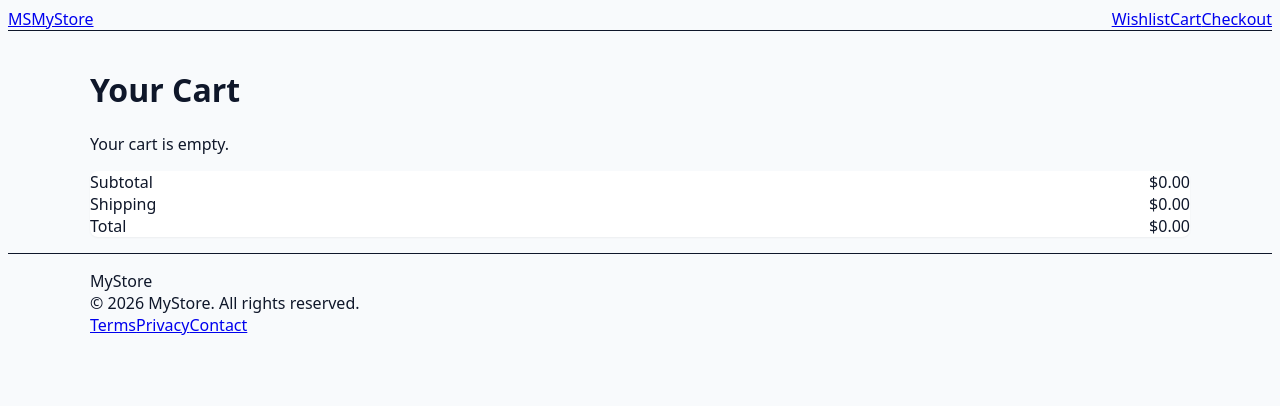
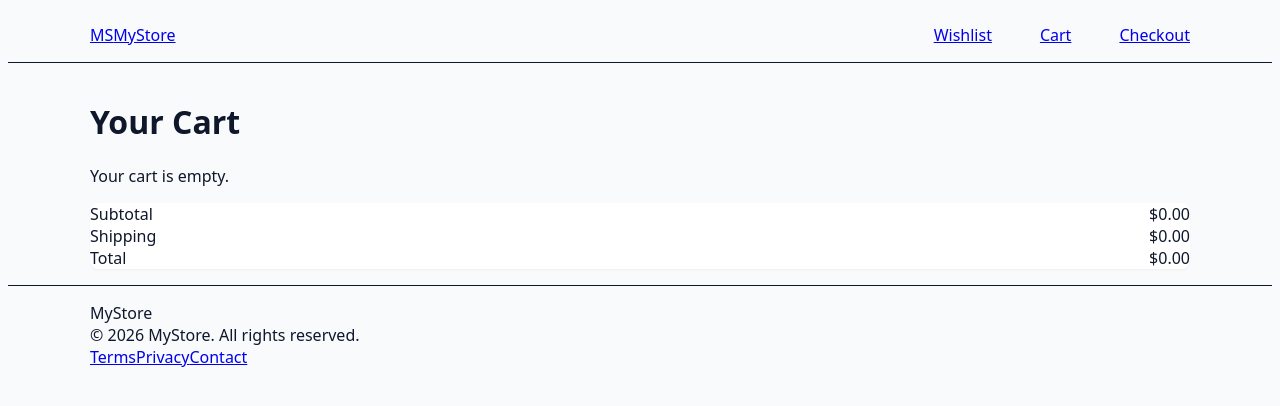
Before and after one commit to mroppatel/ecommerce-frontend-nextjs, a Next.js app: page /cart in a window 1280 px wide. Shown: the top 406 px of the page. Built offline with nearby package versions, Linux system fonts and the light colour scheme.

Commit message:
fix: add inline gap style to nav for visible spacing

```diff
--- a/src/components/Header.tsx
+++ b/src/components/Header.tsx
@@ -12,7 +12,7 @@ export default function Header() {
 
   return (
     <header className="sticky top-0 z-50 bg-white border-b border-slate-200">
-      <div className="flex items-center justify-between mx-6 sm:mx-8 lg:mx-12 py-4">
+      <div className="container flex items-center justify-between py-4">
         {/* Logo Left */}
         <Link href="/" className="flex items-center gap-3 flex-shrink-0 hover:opacity-80 transition">
           <div className="w-12 h-12 bg-amber-400 rounded-lg flex items-center justify-center text-black font-black text-lg">MS</div>
@@ -20,7 +20,7 @@ export default function Header() {
         </Link>
 
         {/* Nav Right */}
-        <nav className="flex items-center gap-8">
+        <nav className="flex items-center gap-12" style={{ gap: "3rem" }}>
           <Link href="/wishlist" className="flex items-center gap-2 px-4 py-2 text-slate-700 hover:bg-slate-100 rounded-lg transition font-semibold">
             <svg xmlns="http://www.w3.org/2000/svg" className="w-6 h-6" fill="currentColor" viewBox="0 0 24 24"><path d="M20.84 4.61a5.5 5.5 0 0 0-7.78 0L12 5.67l-1.06-1.06a5.5 5.5 0 0 0-7.78 7.78l1.06 1.06L12 21.23l7.78-7.78 1.06-1.06a5.5 5.5 0 0 0 0-7.78z"/></svg>
             <span>Wishlist</span>
```
